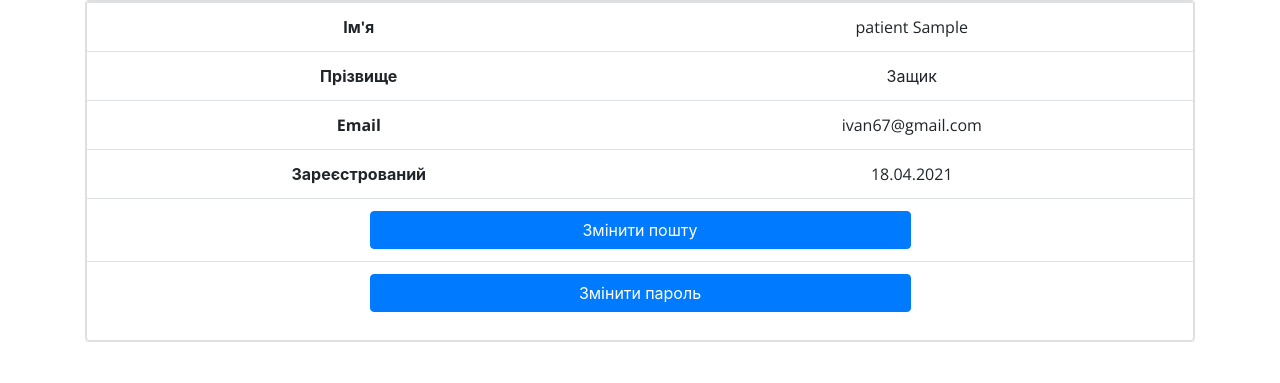
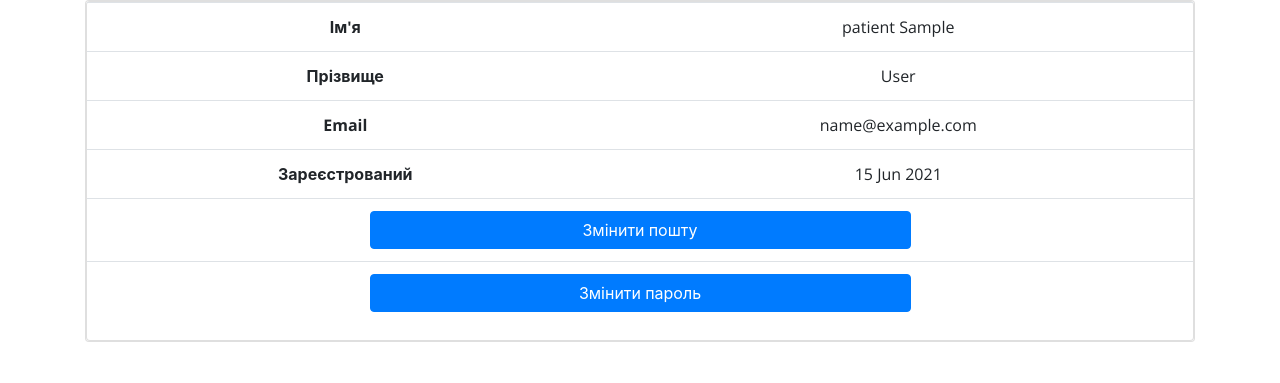
Before and after one commit to hofovea/Vacmanager, a Django app: page / in a window 1280 px wide. Shown: the part 96-479 px from the top of the page. Run offline with Django 3.2, Linux system fonts and the light colour scheme; the visitor is signed in with stand-in values (Sample User, id 1); some libraries are stand-ins or nearby versions; some web fonts are replaced.

Commit message:
implemented user data upd, sign in, added role-based template

```diff
--- a/templates/base/base.html
+++ b/templates/base/base.html
@@ -65,9 +65,7 @@
         var bad_color = "#ff6666";
         //Compare the values in the password field
         //and the confirmation field
-        if (password.value == confirm.value
-            && password.value.trim() === ''
-            && confirm.value.trim() === '') {
+        if (password.value == confirm.value) {
             //The passwords match.
             //Set the color to the good color and inform
             //the user that they have entered the correct password
--- a/templates/home.html
+++ b/templates/home.html
@@ -19,15 +19,15 @@
                     </tr>
                     <tr>
                         <td><b>Прізвище</b></td>
-                        <td>Защик</td>
+                        <td>{{ user.last_name }}</td>
                     </tr>
                     <tr>
                         <td><b>Email</b></td>
-                        <td>ivan67@gmail.com</td>
+                        <td>{{ user.email }}</td>
                     </tr>
                     <tr>
                         <td><b>Зареєстрований</b></td>
-                        <td>18.04.2021</td>
+                        <td>{{ user.date_joined|date:"d M Y" }}</td>
                     </tr>
                     <tr>
                         <td colspan="2">
@@ -48,7 +48,8 @@
                                                 <span aria-hidden="true">&times;</span>
                                             </button>
                                         </div>
-                                        <form method="POST" class="register-form" id="register-form">
+                                        <form action="upd_email" method="POST" class="register-form" id="register-form">
+                                            {% csrf_token %}
                                             <div class="modal-body">
                                                 <input required class="form-control" type="email" name="email"
                                                        id="email"
@@ -85,7 +86,8 @@
                                                 <span aria-hidden="true">&times;</span>
                                             </button>
                                         </div>
-                                        <form method="POST" class="register-form" id="register-form">
+                                        <form action="upd_pass" method="POST" class="register-form" id="register-form">
+                                            {% csrf_token %}
                                             <div class="modal-body">
                                                 <div class="form-group">
                                                     <label for="pass" class="col-form-label">Пароль:</label>
@@ -106,7 +108,7 @@
                                                 <button type="button" class="btn btn-secondary" data-dismiss="modal">
                                                     Відмінити
                                                 </button>
-                                                <button id="pass_submit_btn" type="submit" class="btn btn-primary">
+                                                <button disabled id="pass_submit_btn" type="submit" class="btn btn-primary">
                                                     Зберегти
                                                 </button>
                                             </div>
--- a/users/urls.py
+++ b/users/urls.py
@@ -3,6 +3,6 @@ from django.urls import path
 from . import views
 
 urlpatterns = [
-    path('login', views.login, name='login'),
+    path('login', views.sign_in, name='login'),
     path('registration', views.register, name='register')
 ]
--- a/vaccines/urls.py
+++ b/vaccines/urls.py
@@ -10,4 +10,6 @@ urlpatterns = [
     path('personal_vaccinations', views.personal_vaccinations, name='personal_vaccinations'),
     path('patient_queue', views.patient_queue, name='patient_queue'),
     path('doctor_queue', views.doctor_queue, name='doctor_queue'),
+    path('upd_email', views.email_update, name='upd_email'),
+    path('upd_pass', views.password_update, name='upd_email')
 ]
--- a/vaccines/views.py
+++ b/vaccines/views.py
@@ -1,8 +1,11 @@
-from django.shortcuts import render
+from django.contrib.auth import login
+from django.shortcuts import render, redirect
 from django.http import HttpResponse
 
+# Create your views here.
+from users.models import CustomUser
 
-# Create your views here.
+
 def home(request):
     return render(request, 'home.html', {'log': 'Please login', 'reg': 'Please register'})
 
@@ -29,3 +32,24 @@ def patient_queue(request):
 
 def doctor_queue(request):
     return render(request, 'doctor_queue.html', {'log': 'Please login', 'reg': 'Please register'})
+
+
+def email_update(request):
+    if request.method == 'POST':
+        print(request.user.email)
+        user_to_upd = CustomUser.objects.get(email=request.user.email)
+        user_to_upd.email = request.POST['email']
+        user_to_upd.save()
+        return redirect('/')
+
+
+def password_update(request):
+    if request.method == 'POST':
+        password = request.POST['pass']
+        user = request.user
+        re_password = request.POST['re_pass']
+        if password == re_password:
+            user.set_password(password)
+            user.save()
+            login(request, user)
+            return redirect('/')
```
Also changed, not shown: users/views.py (+9 -5 lines).
